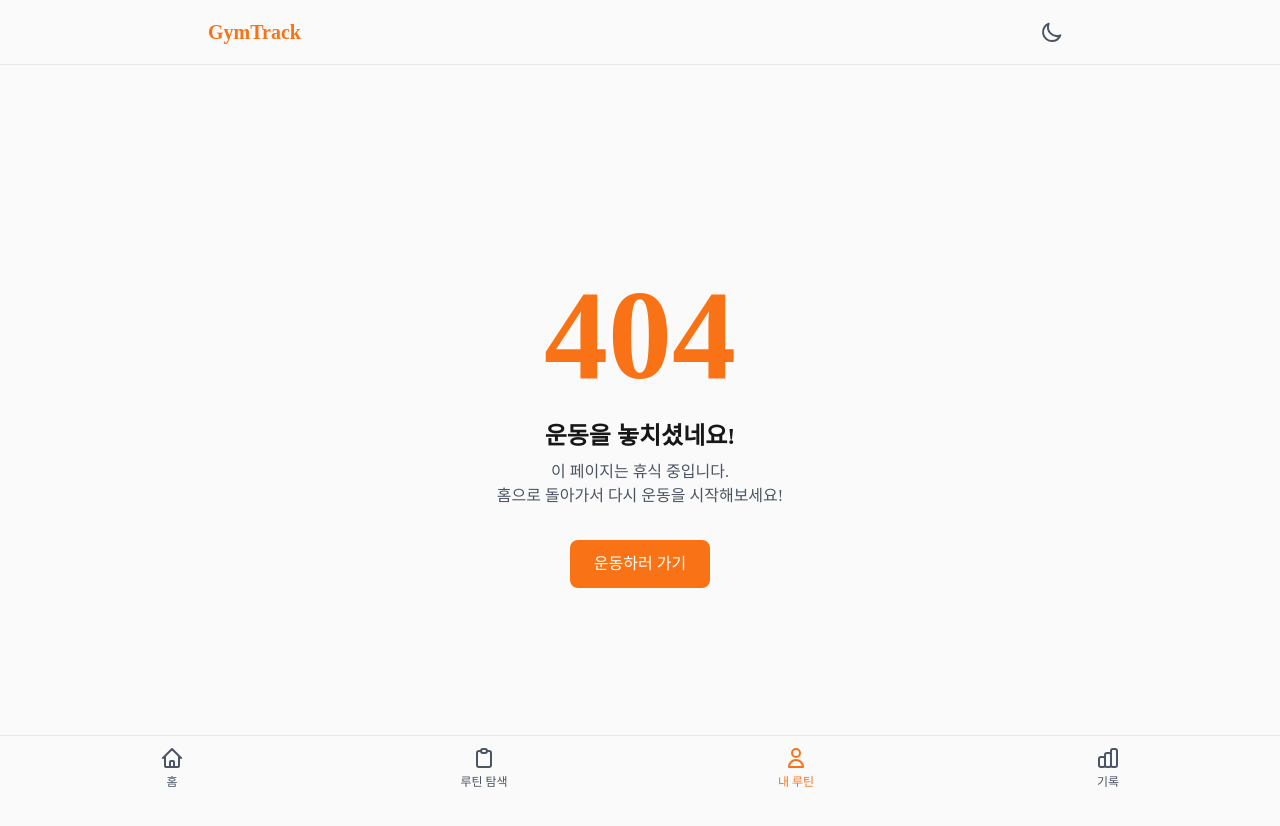
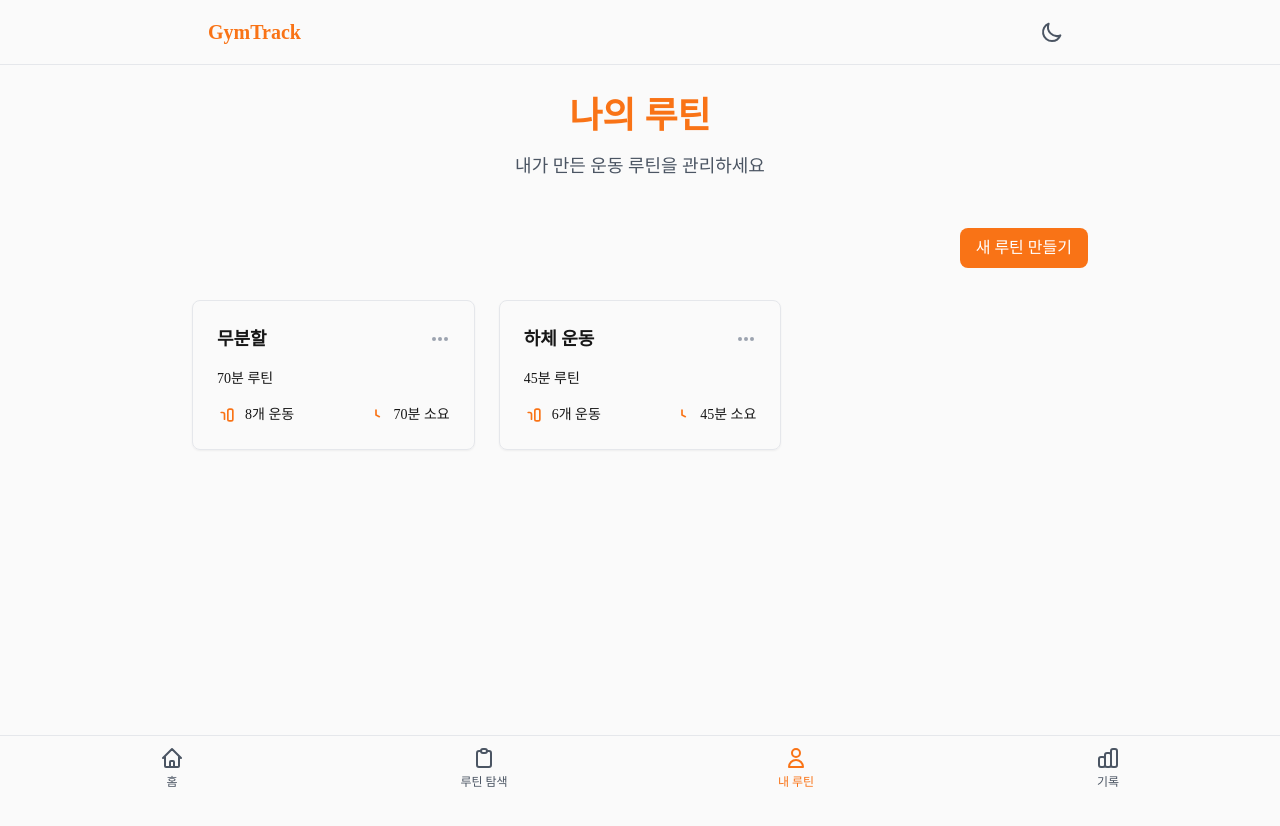
Before and after one commit to amh6281/exercise-record-app, a Next.js app: page /my-routines in a window 1280 px wide. Before the commit this address had no page. Shown: the top 826 px of the page. After the commit the page ends 800 px from the top, so only its background shows below. Built offline with nearby package versions, Linux system fonts and the light colour scheme.

Commit message:
Feat: 나의 루틴 페이지 추가

```diff
--- /dev/null
+++ b/src/app/my-routines/page.tsx
@@ -0,0 +1,37 @@
+import { RoutineCard } from '@/components/myRoutines';
+import { Metadata } from 'next';
+import Link from 'next/link';
+
+export const metadata: Metadata = {
+  title: '나의 루틴 | GymTrack',
+  description: '내가 만든 운동 루틴을 관리하세요.',
+};
+
+const MyRoutinesPage = () => {
+  return (
+    <div className='container mx-auto px-4 py-8'>
+      <div className='mx-auto max-w-4xl'>
+        <div className='mb-12 text-center'>
+          <h1 className='mb-4 text-3xl font-bold text-primary md:text-4xl'>나의 루틴</h1>
+          <p className='text-lg font-medium text-gray-600 dark:text-gray-400'>내가 만든 운동 루틴을 관리하세요</p>
+        </div>
+
+        <div className='mb-8 flex justify-end'>
+          <Link
+            href='/routines/new'
+            className='rounded-lg bg-primary px-4 py-2 text-white transition-colors hover:bg-primary-dark'
+          >
+            새 루틴 만들기
+          </Link>
+        </div>
+        <div className='grid gap-6 sm:grid-cols-2 lg:grid-cols-3'>
+          {/* 임시 데이터 */}
+          <RoutineCard title='무분할' description='70분 루틴' exerciseCount={8} duration={70} />
+          <RoutineCard title='하체 운동' description='45분 루틴' exerciseCount={6} duration={45} />
+        </div>
+      </div>
+    </div>
+  );
+};
+
+export default MyRoutinesPage;
--- a/src/app/page.tsx
+++ b/src/app/page.tsx
@@ -7,7 +7,7 @@ export const metadata: Metadata = {
   keywords: '헬스, 운동, 루틴, 3분할, 5분할, 운동기록, 헬린이',
 };
 
-const Home = () => {
+const HomePage = () => {
   return (
     <div className='container mx-auto px-4 py-8'>
       <div className='mx-auto max-w-4xl'>
@@ -21,4 +21,4 @@ const Home = () => {
   );
 };
 
-export default Home;
+export default HomePage;
--- /dev/null
+++ b/src/components/myRoutines/RoutineCard.tsx
@@ -0,0 +1,55 @@
+interface RoutineCardProps {
+  title: string;
+  description: string;
+  exerciseCount: number;
+  duration: number;
+}
+
+const RoutineCard = ({ title, description, exerciseCount, duration }: RoutineCardProps) => {
+  return (
+    <div className='rounded-lg border p-6 shadow-sm'>
+      <div className='mb-4 flex items-center justify-between'>
+        <h3 className='text-lg font-semibold'>{title}</h3>
+        <button className='text-gray-400 hover:text-gray-600'>
+          <svg xmlns='http://www.w3.org/2000/svg' className='h-5 w-5' viewBox='0 0 20 20' fill='currentColor'>
+            <path d='M6 10a2 2 0 11-4 0 2 2 0 014 0zM12 10a2 2 0 11-4 0 2 2 0 014 0zM16 12a2 2 0 100-4 2 2 0 000 4z' />
+          </svg>
+        </button>
+      </div>
+      <p className='text-muted-foreground mb-4 text-sm'>{description}</p>
+      <div className='flex items-center justify-between text-sm'>
+        <span className='text-muted-foreground flex items-center gap-2'>
+          <svg
+            xmlns='http://www.w3.org/2000/svg'
+            className='h-5 w-5 text-primary'
+            fill='none'
+            viewBox='0 0 24 24'
+            stroke='currentColor'
+          >
+            <path
+              strokeLinecap='round'
+              strokeLinejoin='round'
+              strokeWidth={2}
+              d='M9 17v-6a2 2 0 00-2-2H5m14 8V7a2 2 0 00-2-2h-2a2 2 0 00-2 2v10a2 2 0 002 2h2a2 2 0 002-2z'
+            />
+          </svg>
+          {exerciseCount}개 운동
+        </span>
+        <span className='text-muted-foreground flex items-center gap-2'>
+          <svg
+            xmlns='http://www.w3.org/2000/svg'
+            className='h-5 w-5 text-primary'
+            fill='none'
+            viewBox='0 0 24 24'
+            stroke='currentColor'
+          >
+            <path strokeLinecap='round' strokeLinejoin='round' strokeWidth={2} d='M12 6v6l4 2' />
+          </svg>
+          {duration}분 소요
+        </span>
+      </div>
+    </div>
+  );
+};
+
+export default RoutineCard;
--- /dev/null
+++ b/src/components/myRoutines/index.ts
@@ -0,0 +1 @@
+export { default as RoutineCard } from './RoutineCard';
--- /dev/null
+++ b/src/components/routines/index.ts
@@ -0,0 +1,2 @@
+export { default as RoutineList } from './RoutineList';
+export { default as RoutineSection } from './RoutineSection';
```
